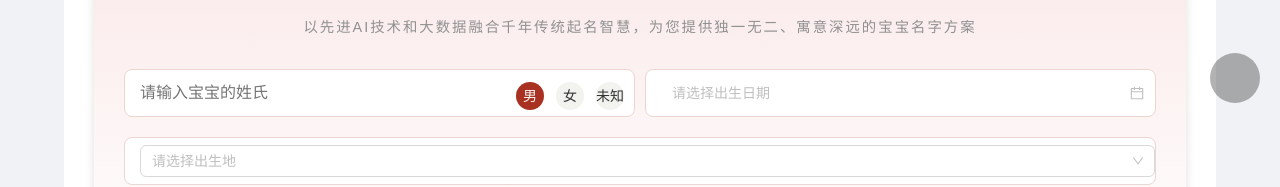
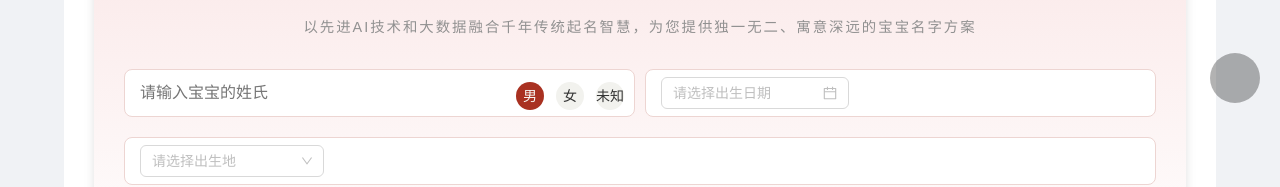
Before and after one commit to hbadong/temp, a Vue app in the folder qiming-name-platform/frontend/: page /baobao in a window 1280 px wide. Shown: the part 547-734 px from the top of the page. Built offline with nearby package versions, Linux system fonts and the light colour scheme; a small style sheet from the web is missing.

Commit message:
fix: 修复日期/地区选择器点击无反应问题
- 给 DatePicker 和 Cascader 添加 getPopupContainer 属性
- 更新 CSS 样式使用 :deep() 选择器确保样式生效
- 修改容器类名为 date-bd 和 region-bd
Co-authored-by: monkeycode-ai <monkeycode-ai@chaitin.com>

```diff
--- a/qiming-name-platform/frontend/src/pages/baby-name/BabyNamePage.vue
+++ b/qiming-name-platform/frontend/src/pages/baby-name/BabyNamePage.vue
@@ -113,18 +113,18 @@
                   >未知</span>
                 </div>
               </div>
-              <div class="list_bd">
+              <div class="list_bd date-bd">
                 <a-date-picker
                   v-model:value="form.birthday"
                   placeholder="请选择出生日期"
                   format="YYYY-MM-DD"
                   :allow-clear="true"
-                  class="date-picker-input"
+                  :get-popup-container="trigger => trigger.parentNode"
                 />
               </div>
             </div>
             <div
-              class="list_bd"
+              class="list_bd region-bd"
               style="width:100%;margin-right:0;margin-bottom:20px;"
             >
               <a-cascader
@@ -132,7 +132,7 @@
                 placeholder="请选择出生地"
                 :options="regionOptions"
                 change-on-select
-                class="region-cascader"
+                :get-popup-container="trigger => trigger.parentNode"
               />
             </div>
             <button
@@ -559,34 +559,36 @@ onMounted(() => {
   background-size: 160px auto;
 }
 
-.date-picker-input {
-  width: 100%;
-  height: 46px;
+.date-bd {
+  :deep(.ant-picker) {
     border: none;
     background: transparent;
+    padding: 0;
+    width: 100%;
 
-  .ant-picker {
-    border: none;
-    background: transparent;
-
+    .ant-picker-input {
       input {
         font-size: 14px;
         color: #696969;
       }
     }
   }
+}
 
-.region-cascader {
+.region-bd {
+  :deep(.ant-cascader) {
+    border: none;
+    background: transparent;
+    padding: 0;
     width: 100%;
 
     .ant-cascader-input {
-    border: none;
       background: transparent;
-  }
-
       input {
         font-size: 14px;
         color: #696969;
+      }
+    }
   }
 }
 
```
Lines whose indentation alone changed are shown as unchanged.
